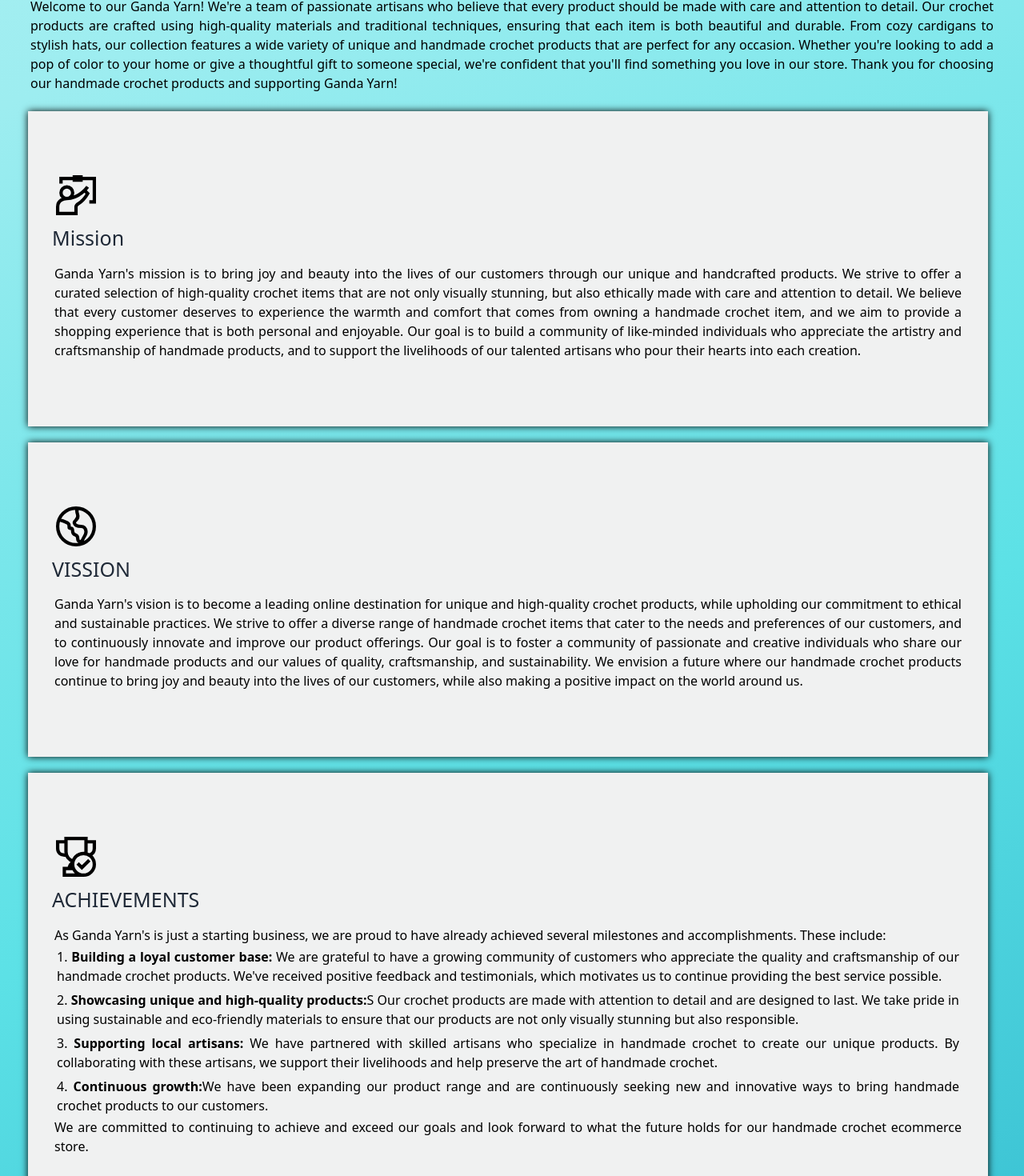
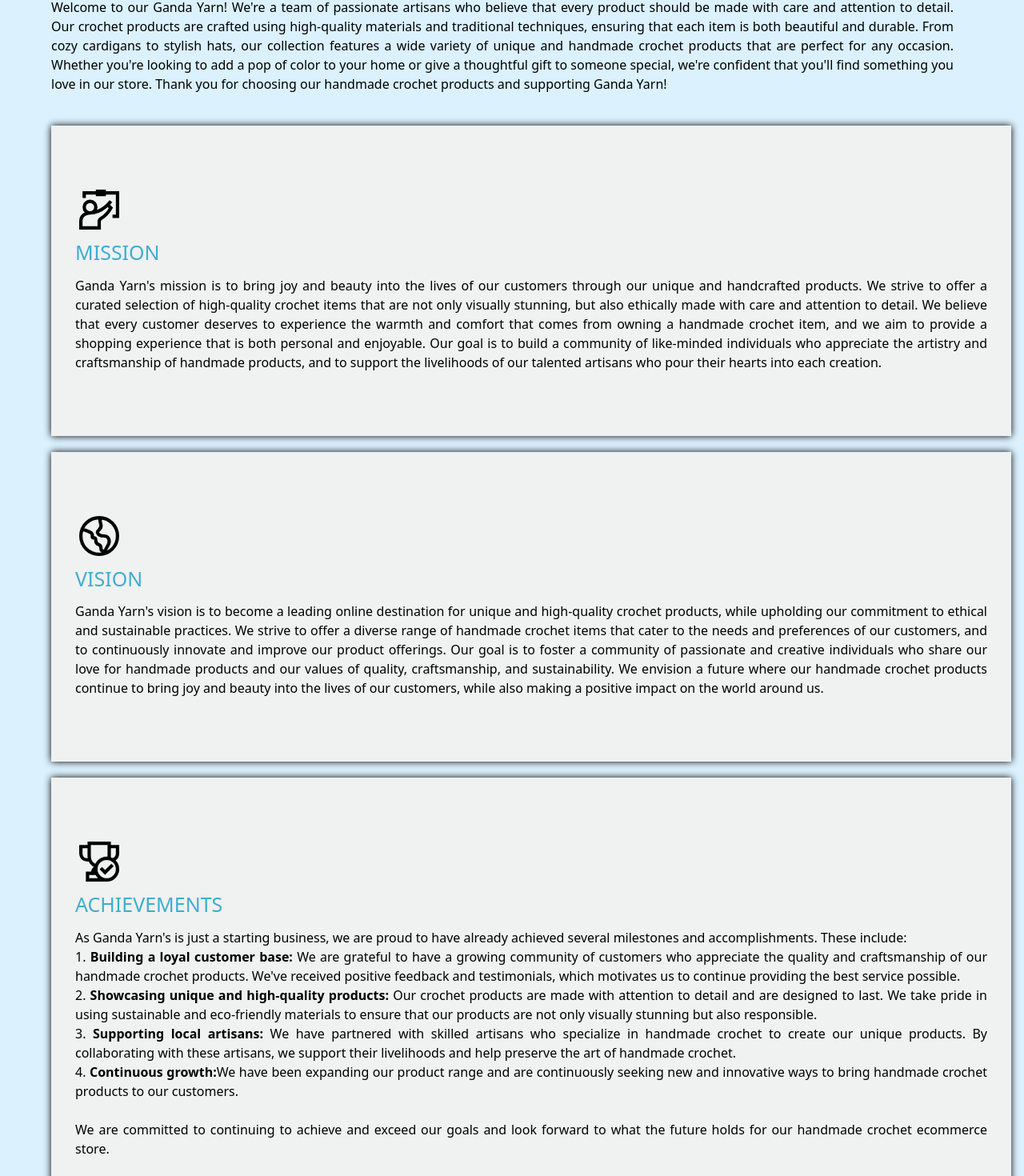
Before and after one commit to yshaaang/ganda-yarn, a React (Vite) app: page /about in a window 1280 px wide. Shown: the part 200-1670 px from the top of the page at 80% size. Built offline with nearby package versions, Linux system fonts and the light colour scheme.

Commit message:
Added and modified contact and about

```diff
--- a/package.json
+++ b/package.json
@@ -12,6 +12,7 @@
     "daisyui": "^2.50.0",
     "react": "^18.2.0",
     "react-dom": "^18.2.0",
+    "react-icons": "^4.7.1",
     "react-router-dom": "^6.8.1"
   },
   "devDependencies": {
--- a/src/pages/About.jsx
+++ b/src/pages/About.jsx
@@ -1,91 +1,137 @@
 import React from 'react';
+import styles from '../style';
 
-import {GrWorkshop} from "react-icons/gr";
-import { GrAchievement} from "react-icons/gr";
-import { GrGlobe} from "react-icons/gr";
+import { GrWorkshop } from 'react-icons/gr';
+import { GrAchievement } from 'react-icons/gr';
+import { GrGlobe } from 'react-icons/gr';
 
 const About = () => {
   return (
-
-    <section id="ABOUT">
- <div class="about-1">
-      <h1>About Us</h1>
-      <p>Welcome to our Ganda Yarn!
-         We're a team of passionate artisans who believe that every product
-         should be made with care and attention to detail. Our crochet products
-         are crafted using high-quality materials and traditional techniques,
-         ensuring that each item is both beautiful and durable.
-         From cozy cardigans to stylish hats, our collection features a
-         wide variety of unique and handmade crochet products that are perfect
-         for any occasion. Whether you're looking to add a pop of color to your
-         home or give a thoughtful gift to someone special, we're confident that
-         you'll find something you love in our store. Thank you for choosing our handmade
-        crochet products and supporting Ganda Yarn!</p>
-        <div id="about-2">
-          <div class="content-box-lg">
-            <div class="container">
-              <div class="row">
-                <div class="col-md-4">
-                  <div class="about-item text-center">
-                  <GrWorkshop className="icons"/>
-                    <h3>Mission</h3>
-                    <p> Ganda Yarn's mission is to bring joy
-                        and beauty into the lives of our customers through our unique and
-                        handcrafted products. We strive to offer a curated selection of
-                        high-quality crochet items that are not only visually stunning,
-                        but also ethically made with care and attention to detail.
-                        We believe that every customer deserves to experience the
-                        warmth and comfort that comes from owning a handmade crochet item,
-                        and we aim to provide a shopping experience that is both personal and enjoyable.
-                        Our goal is to build a community of like-minded individuals who appreciate the
-                        artistry and craftsmanship of handmade products, and to support the livelihoods
-                        of our talented artisans who pour their hearts into each creation.
+    <section id='ABOUT' className='bg-[#dbf1fe]'>
+      <div className='py-8'>
+        <div
+          class={`flex-1 ${styles.flexStart} flex-col xl:px-0 sm:px-16 px-6`}
+        >
+          <h2 class='text-2xl font-bold text-gray-900 mb-5'>About Us</h2>
+          <p class='text-poppins text-regular text-black text-justify sm:mr-6 mb-5'>
+            Welcome to our Ganda Yarn! We're a team of passionate artisans who
+            believe that every product should be made with care and attention to
+            detail. Our crochet products are crafted using high-quality
+            materials and traditional techniques, ensuring that each item is
+            both beautiful and durable. From cozy cardigans to stylish hats, our
+            collection features a wide variety of unique and handmade crochet
+            products that are perfect for any occasion. Whether you're looking
+            to add a pop of color to your home or give a thoughtful gift to
+            someone special, we're confident that you'll find something you love
+            in our store. Thank you for choosing our handmade crochet products
+            and supporting Ganda Yarn!
+          </p>
+          <div id='about-2'>
+            <div className='content-box-lg'>
+              <div class='container'>
+                <div class='row'>
+                  <div class='col-md-4'>
+                    <div class='about-item text-center'>
+                      <GrWorkshop className='icons' />
+                      <h3 class='text-poppins text-regular text-[#3eadcf]'>
+                        MISSION
+                      </h3>
+                      <p className='text-poppins text-regular text-black text-justify'>
+                        {' '}
+                        Ganda Yarn's mission is to bring joy and beauty into the
+                        lives of our customers through our unique and
+                        handcrafted products. We strive to offer a curated
+                        selection of high-quality crochet items that are not
+                        only visually stunning, but also ethically made with
+                        care and attention to detail. We believe that every
+                        customer deserves to experience the warmth and comfort
+                        that comes from owning a handmade crochet item, and we
+                        aim to provide a shopping experience that is both
+                        personal and enjoyable. Our goal is to build a community
+                        of like-minded individuals who appreciate the artistry
+                        and craftsmanship of handmade products, and to support
+                        the livelihoods of our talented artisans who pour their
+                        hearts into each creation.
                       </p>
                     </div>
                   </div>
-                 <div class="col-md-4">
-                    <div class="about-item text-center">
-                   < GrGlobe className="icons"/>
-                     <h3>VISSION</h3>
+                  <div class='col-md-4'>
+                    <div class='about-item text-center'>
+                      <GrGlobe className='icons' />
+                      <h3 class='text-poppins text-regular text-[#3eadcf]'>
+                        VISION
+                      </h3>
 
-                     <p> Ganda Yarn's vision  is to become a
-                      leading online destination for unique and high-quality crochet products,
-                       while upholding our commitment to ethical and sustainable practices.
-                       We strive to offer a diverse range of handmade crochet items that cater to the
-                       needs and preferences of our customers, and to continuously innovate and improve our
-                       product offerings. Our goal is to foster a community of passionate and creative individuals
-                       who share our love for handmade products and our values of quality, craftsmanship, and sustainability.
-                        We envision a future where our handmade crochet products continue to bring joy and beauty into
-                        the lives of our customers, while also making a positive impact on the world around us. </p>
+                      <p className='text-poppins text-regular text-black text-justify'>
+                        {' '}
+                        Ganda Yarn's vision is to become a leading online
+                        destination for unique and high-quality crochet
+                        products, while upholding our commitment to ethical and
+                        sustainable practices. We strive to offer a diverse
+                        range of handmade crochet items that cater to the needs
+                        and preferences of our customers, and to continuously
+                        innovate and improve our product offerings. Our goal is
+                        to foster a community of passionate and creative
+                        individuals who share our love for handmade products and
+                        our values of quality, craftsmanship, and
+                        sustainability. We envision a future where our handmade
+                        crochet products continue to bring joy and beauty into
+                        the lives of our customers, while also making a positive
+                        impact on the world around us.{' '}
+                      </p>
                     </div>
                   </div>
-                 <div class="col-md-4">
-                    <div class="about-item text-center">
-                    <h3> <GrAchievement className="icons"/></h3>
-                     <h3>ACHIEVEMENTS</h3>
+                  <div class='col-md-4'>
+                    <div class='about-item text-center'>
+                      <h3>
+                        {' '}
+                        <GrAchievement className='icons' />
+                      </h3>
+                      <h3 class='text-poppins text-regular text-[#3eadcf]'>
+                        ACHIEVEMENTS
+                      </h3>
 
-                     <p> As Ganda Yarn's is just a starting business,
-                       we are proud to have already achieved several milestones and accomplishments.
-                    These include:
-
-                <p>1. <b>Building a loyal customer base:</b> We are grateful to have a growing community
-                    of customers who appreciate the quality and craftsmanship of our handmade crochet products.
-                    We've received positive feedback and testimonials, which motivates us to continue providing the best
-                    service possible.</p>
-
-                <p>2. <b>Showcasing unique and high-quality products:</b>S Our crochet products are made with attention to detail and
-                  are designed to last. We take pride in using sustainable and eco-friendly materials to ensure that our
-                   products are not only visually stunning but also responsible.</p>
-
-                <p>3. <b>Supporting local artisans:</b> We have partnered with skilled artisans who
-                  specialize in handmade crochet to create our unique products. By collaborating
-                  with these artisans, we support their livelihoods and help preserve the art of handmade crochet.</p>
-
-                <p>4. <b>Continuous growth:</b>We have been expanding our product range and are
-                 continuously seeking new and innovative ways to bring handmade crochet products to our customers.</p>
-
-            We are committed to continuing to achieve and exceed our goals and look
-             forward to what the future holds for our handmade crochet ecommerce store.</p>
+                      <p className='text-poppins text-regular text-black text-justify'>
+                        {' '}
+                        As Ganda Yarn's is just a starting business, we are
+                        proud to have already achieved several milestones and
+                        accomplishments. These include:
+                        <p>
+                          1. <b>Building a loyal customer base:</b> We are
+                          grateful to have a growing community of customers who
+                          appreciate the quality and craftsmanship of our
+                          handmade crochet products. We've received positive
+                          feedback and testimonials, which motivates us to
+                          continue providing the best service possible.
+                        </p>
+                        <p>
+                          2. <b>Showcasing unique and high-quality products:</b>{' '}
+                          Our crochet products are made with attention to detail
+                          and are designed to last. We take pride in using
+                          sustainable and eco-friendly materials to ensure that
+                          our products are not only visually stunning but also
+                          responsible.
+                        </p>
+                        <p>
+                          3. <b>Supporting local artisans:</b> We have partnered
+                          with skilled artisans who specialize in handmade
+                          crochet to create our unique products. By
+                          collaborating with these artisans, we support their
+                          livelihoods and help preserve the art of handmade
+                          crochet.
+                        </p>
+                        <p>
+                          4. <b>Continuous growth:</b>We have been expanding our
+                          product range and are continuously seeking new and
+                          innovative ways to bring handmade crochet products to
+                          our customers.
+                        </p>
+                        <br />
+                        We are committed to continuing to achieve and exceed our
+                        goals and look forward to what the future holds for our
+                        handmade crochet ecommerce store.
+                      </p>
+                    </div>
                   </div>
                 </div>
               </div>
@@ -94,8 +140,6 @@
         </div>
       </div>
     </section>
-
-
   );
 };
 
```
Also changed, not shown: src/pages/Contact.jsx (+42 -37 lines), 1 other file (tests, documents, lock files or other folders). Lines whose indentation alone changed are shown as unchanged.
